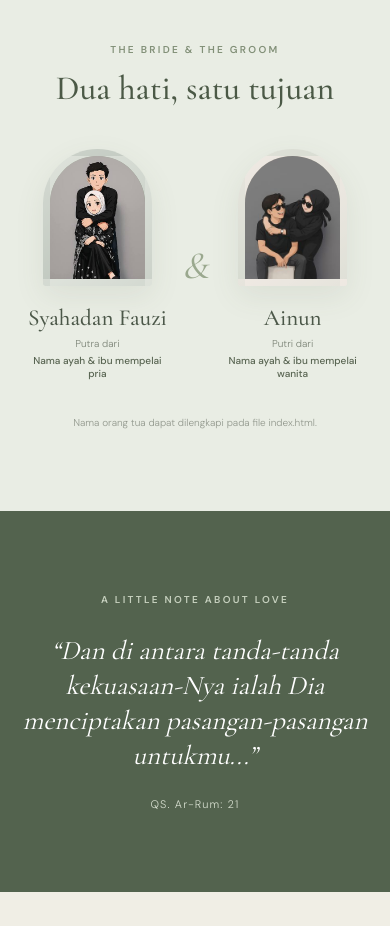
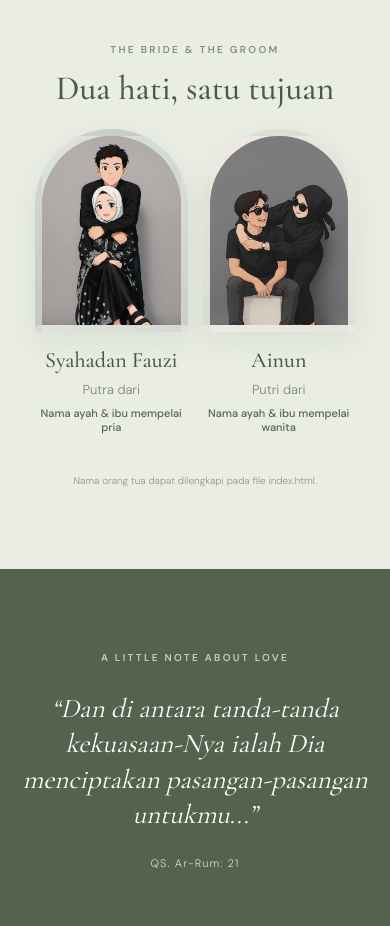
Before and after one commit to putririzkiwidianti/undangan-syahadan-ainun, a plain HTML site: page index.html in a window 390 px wide. Shown: the part 1440-2366 px from the top of the page. Drawn offline with nearby package versions, Linux system fonts and the light colour scheme.

Commit message:
Update style.css

```diff
--- a/style.css
+++ b/style.css
@@ -18,3 +18,78 @@
   height: 100%;
   object-fit: cover;
 }
+/* ===== FIX FOTO MEMPELAI ===== */
+
+.couple-grid {
+  display: grid;
+  grid-template-columns: repeat(2, minmax(0, 1fr));
+  align-items: start;
+  gap: 30px;
+  max-width: 900px;
+  margin: 0 auto;
+}
+
+.person {
+  width: 100%;
+  text-align: center;
+  min-width: 0;
+}
+
+.portrait {
+  width: 100%;
+  max-width: 320px;
+  aspect-ratio: 3 / 4;
+  height: auto;
+  margin: 0 auto 25px;
+  overflow: hidden;
+  border-radius: 160px 160px 8px 8px;
+  position: relative;
+}
+
+.portrait img {
+  display: block;
+  width: 100%;
+  height: 100%;
+  object-fit: cover;
+  object-position: center;
+}
+
+.person h3 {
+  margin-top: 15px;
+  font-size: clamp(24px, 3vw, 36px);
+}
+
+.person p {
+  margin: 8px 0;
+}
+
+.ampersand {
+  display: none;
+}
+
+/* Tampilan HP */
+@media (max-width: 600px) {
+  .couple-grid {
+    gap: 15px;
+    padding: 0 15px;
+  }
+
+  .portrait {
+    max-width: 100%;
+    aspect-ratio: 3 / 4;
+    border-radius: 100px 100px 6px 6px;
+    margin-bottom: 15px;
+  }
+
+  .person h3 {
+    font-size: 22px;
+  }
+
+  .person p {
+    font-size: 13px;
+  }
+
+  .parent-name {
+    font-size: 11px !important;
+  }
+}
```
